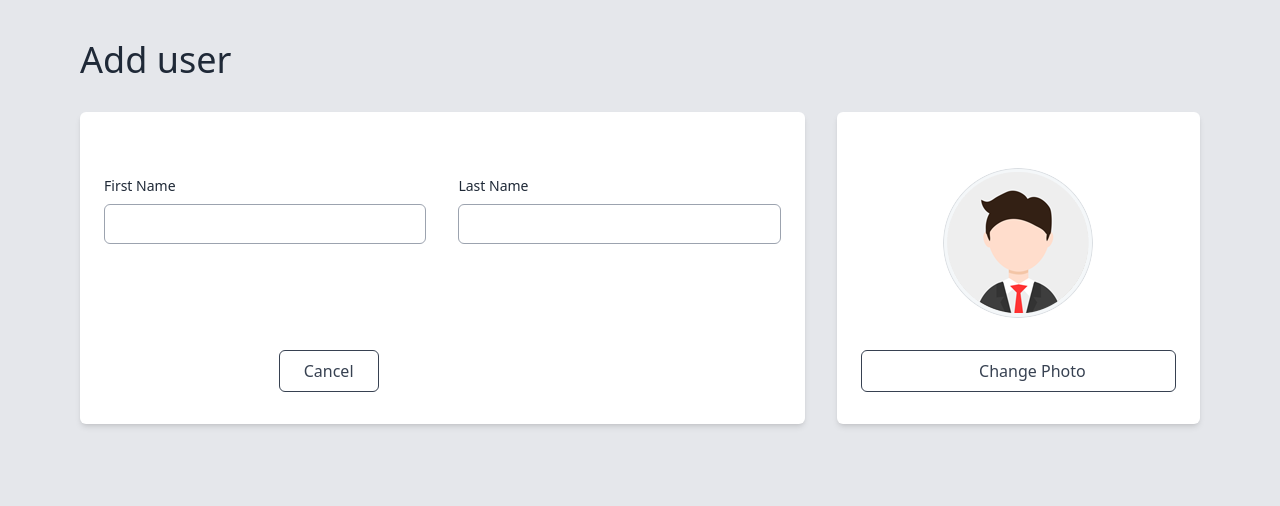
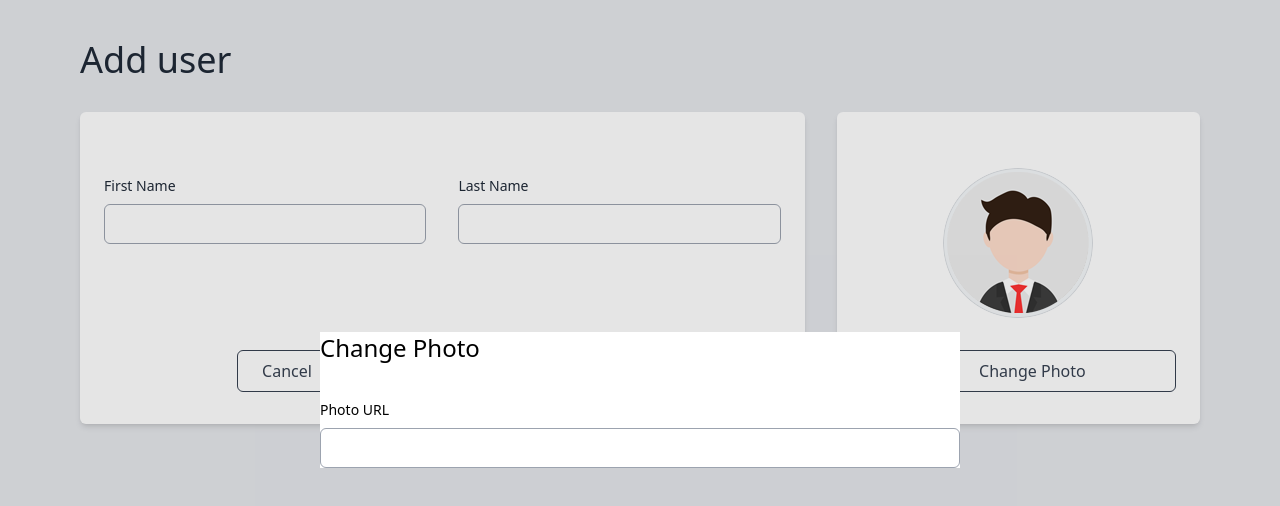
Before and after one commit to brzezinskimarcin/users-management-app, a Vue app: page /#/users/add in a window 1280 px wide. Both pictures are taken after a click on the button "Change Photo". Shown: the top 506 px of the page. Built offline with nearby package versions, Linux system fonts and the light colour scheme; no server answers.

Commit message:
feat: add change photo dialog

```diff
--- /dev/null
+++ b/src/components/app-dialog.vue
@@ -0,0 +1,44 @@
+<script setup lang="ts">
+import { ref, watch } from 'vue';
+
+const props = defineProps<{
+  modelValue: boolean;
+  title: string;
+}>();
+
+const emit = defineEmits<{
+  'update:modelValue': [value: boolean];
+}>();
+
+const dialog = ref<HTMLDialogElement>();
+
+watch(() => props.modelValue, (newModelValue) => {
+  if (newModelValue) {
+    dialog.value?.showModal();
+  } else {
+    dialog.value?.close();
+  }
+});
+</script>
+
+<template>
+  <dialog ref="dialog">
+    <header class="flex justify-between pb-8">
+      <h1 class="text-2xl">
+        {{ title }}
+      </h1>
+      <app-button
+        variant="icon"
+        color="gray-500"
+        size="small"
+        @click="emit('update:modelValue', false)"
+      >
+        <app-icon
+          icon="i-material-symbols-close-rounded"
+          size="big"
+        />
+      </app-button>
+    </header>
+    <slot />
+  </dialog>
+</template>
--- a/src/components/app-input.vue
+++ b/src/components/app-input.vue
@@ -35,7 +35,7 @@ const variantClassMapping = {
       <input
         v-model="inputModel"
         :placeholder="placeholder"
-        class="bg-transparent focus:outline-none"
+        class="bg-transparent focus:outline-none w-full"
       >
       <app-icon
         v-if="appendIcon"
--- a/src/components/global-components.d.ts
+++ b/src/components/global-components.d.ts
@@ -9,6 +9,7 @@ declare module 'vue' {
   export interface GlobalComponents {
     AppButton: typeof import('./app-button.vue')['default']
     AppCard: typeof import('./app-card.vue')['default']
+    AppDialog: typeof import('./app-dialog.vue')['default']
     AppIcon: typeof import('./app-icon.vue')['default']
     AppInput: typeof import('./app-input.vue')['default']
     AppPagination: typeof import('./app-pagination.vue')['default']
--- a/src/composables/fetch.ts
+++ b/src/composables/fetch.ts
@@ -2,6 +2,7 @@ import { type MaybeRefOrGetter, isProxy, isRef, ref, toValue, watch } from 'vue'
 
 interface FetchOptions<T, U> {
   url: MaybeRefOrGetter<string>;
+  method?: 'DELETE' | 'GET' | 'PATCH' | 'POST';
   query?: MaybeRefOrGetter<Record<string, number | string>>;
   refetch?: boolean;
   mapResponse?: (res: T) => U;
@@ -20,12 +21,12 @@ export function serializeQueryParams(params: Record<string, number | string>) {
 }
 
 export function useFetch<T, U = T>(options: FetchOptions<T, U>) {
-  const { url, query = {}, refetch, mapResponse } = options;
+  const { url, query = {}, method = 'GET', refetch, mapResponse } = options;
   const loading = ref(false);
   const error = ref<Error>();
   const data = ref<U>();
 
-  async function execute() {
+  async function execute(requestBody?: unknown) {
     loading.value = true;
     error.value = undefined;
 
@@ -33,11 +34,16 @@ export function useFetch<T, U = T>(options: FetchOptions<T, U>) {
       const serializedQueryParams = serializeQueryParams(toValue(query));
       const response = await fetch(
         `${BASE_URL}${toValue(url)}${serializedQueryParams}`,
+        {
+          method: toValue(method),
+          body: JSON.stringify(requestBody),
+        },
       );
 
       if (response.ok) {
         const responseData = await response.json();
         data.value = mapResponse ? mapResponse(responseData) : responseData;
+        return data.value;
       } else {
         throw new Error(response.statusText);
       }
--- a/src/i18n/en-gb.json
+++ b/src/i18n/en-gb.json
@@ -11,5 +11,6 @@
   "last-name": "Last Name",
   "update-details": "Update Details",
   "cancel": "Cancel",
-  "change-photo": "Change Photo"
+  "change-photo": "Change Photo",
+  "photo-url": "Photo URL"
 }
--- a/src/store/users.ts
+++ b/src/store/users.ts
@@ -1,7 +1,8 @@
 import { computed, ref } from 'vue';
 import { defineStore } from 'pinia';
 import { useDebouncedRef } from '@/composables/debounced-ref';
-import { type GetUsersResponse, useFetch } from '@/composables/fetch';
+import { useFetch } from '@/composables/fetch';
+import type { CreateUserResponse, GetUsersResponse } from '@/types/api';
 
 export const useUsersStore = defineStore('users', () => {
   const page = ref(1);
@@ -19,5 +20,10 @@ export const useUsersStore = defineStore('users', () => {
     refetch: true,
   });
 
-  return { page, query, response, loading };
+  const { execute: createUser } = useFetch<CreateUserResponse>({
+    url: '/users',
+    method: 'POST',
+  });
+
+  return { page, query, response, loading, createUser };
 });
--- a/src/types/api.ts
+++ b/src/types/api.ts
@@ -11,4 +11,6 @@ export interface GetUsersResponse {
   data: User[];
 }
 
-export type UserForm = Omit<User, 'id'>;
+export type UserFormData = Omit<User, 'id'>;
+
+export type CreateUserResponse = Pick<User, 'id'>;
--- a/src/views/users/__components/user-form.vue
+++ b/src/views/users/__components/user-form.vue
@@ -2,19 +2,22 @@
 import { ref } from 'vue';
 import { useRouter } from 'vue-router';
 import { useI18n } from 'vue-i18n';
-import type { UserForm } from '@/types/api';
+import type { UserFormData } from '@/types/api';
+
+const props = defineProps<{
+  initialData: UserFormData;
+  submitButtonLabel: string;
+}>();
+
+const emit = defineEmits<{
+  'submit': [value: UserFormData];
+}>();
 
 const router = useRouter();
 const { t } = useI18n();
-const form = ref<UserForm>({
-  first_name: '',
-  last_name: '',
-  avatar: '',
-});
 
-function handleSubmitClick() {
-  console.log(form.value);
-}
+const showChangePhotoDialog = ref(false);
+const formData = ref(props.initialData);
 </script>
 
 <template>
@@ -22,13 +25,13 @@ function handleSubmitClick() {
     <app-card class="basis-2/3 flex flex-col items-start">
       <div class="flex gap-8 py-8 w-full grow">
         <app-input
-          v-model="form.first_name"
+          v-model="formData.first_name"
           :label="t('first-name')"
           variant="outlined"
           class="w-full"
         />
         <app-input
-          v-model="form.last_name"
+          v-model="formData.last_name"
           :label="t('last-name')"
           variant="outlined"
           class="w-full"
@@ -40,16 +43,16 @@ function handleSubmitClick() {
           color="primary"
           size="medium"
           rounded="small"
-          @click="handleSubmitClick"
+          @click="emit('submit', formData)"
         >
-          {{ t('update-details') }}
+          {{ submitButtonLabel }}
         </app-button>
         <app-button
           variant="outlined"
           color="gray-700"
           size="medium"
           rounded="small"
-          @click="router.back()"
+          @click="router.back"
         >
           {{ t('cancel') }}
         </app-button>
@@ -63,6 +66,7 @@ function handleSubmitClick() {
         size="medium"
         rounded="small"
         class="w-full"
+        @click="showChangePhotoDialog = true"
       >
         <app-icon size="medium" icon="i-material-symbols-android-camera" />
         <p class="ml-2">
@@ -70,5 +74,12 @@ function handleSubmitClick() {
         </p>
       </app-button>
     </app-card>
+    <app-dialog v-model="showChangePhotoDialog" :title="t('change-photo')" class="w-1/2">
+      <app-input
+        v-model="formData.avatar"
+        :label="t('photo-url')"
+        variant="outlined"
+      />
+    </app-dialog>
   </div>
 </template>
--- a/src/views/users/add.vue
+++ b/src/views/users/add.vue
@@ -1,7 +1,30 @@
 <script setup lang="ts">
+import { ref } from 'vue';
+import { useRouter } from 'vue-router';
+import { useI18n } from 'vue-i18n';
+import type { UserFormData } from '@/types/api';
+import { useUsersStore } from '@/store/users';
 import UserForm from './__components/user-form.vue';
+
+const { t } = useI18n();
+const router = useRouter();
+const usersStore = useUsersStore();
+const initialData = ref<UserFormData>({
+  first_name: '',
+  last_name: '',
+  avatar: '',
+});
+
+async function handleSubmitClick(formData: UserFormData) {
+  await usersStore.createUser(formData);
+  router.back();
+}
 </script>
 
 <template>
-  <user-form />
+  <user-form
+    :initial-data="initialData"
+    :submit-button-label="t('add-user')"
+    @submit="handleSubmitClick"
+  />
 </template>
```
